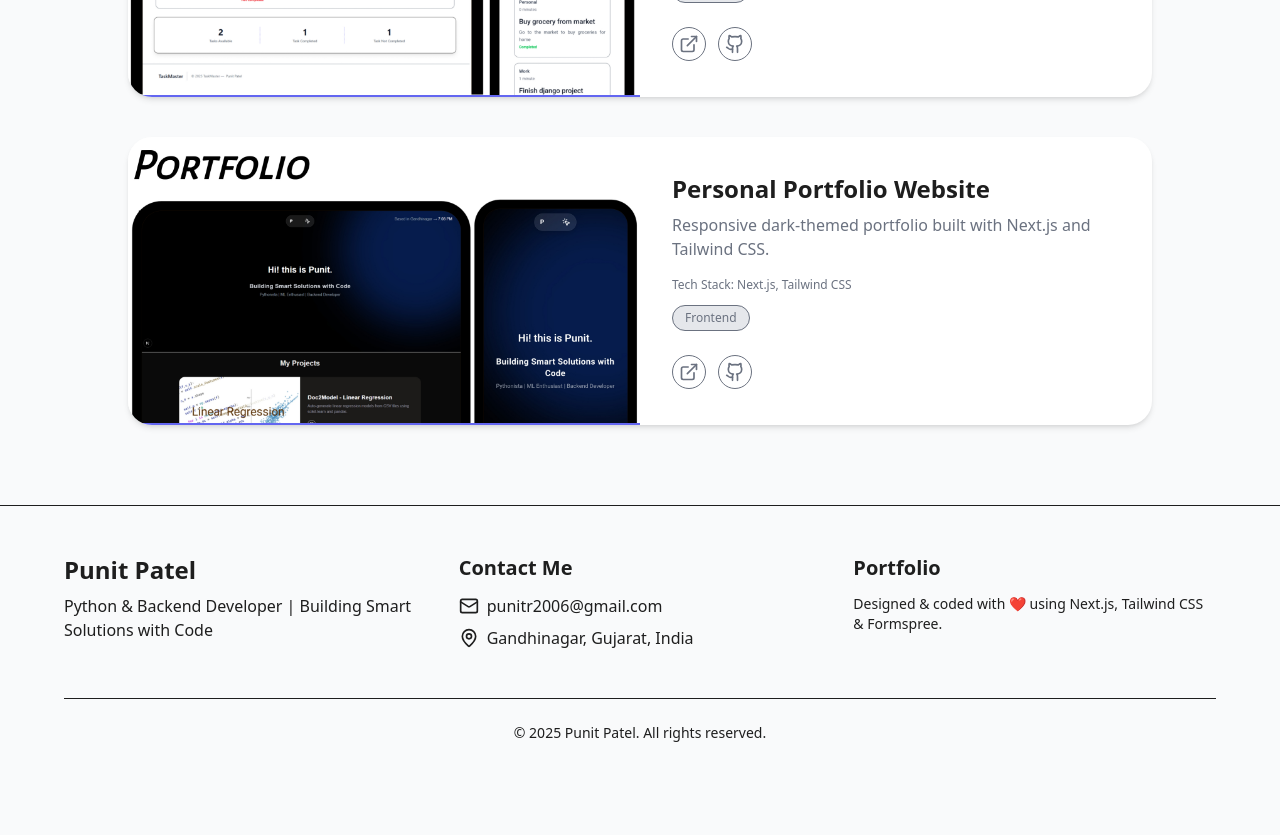
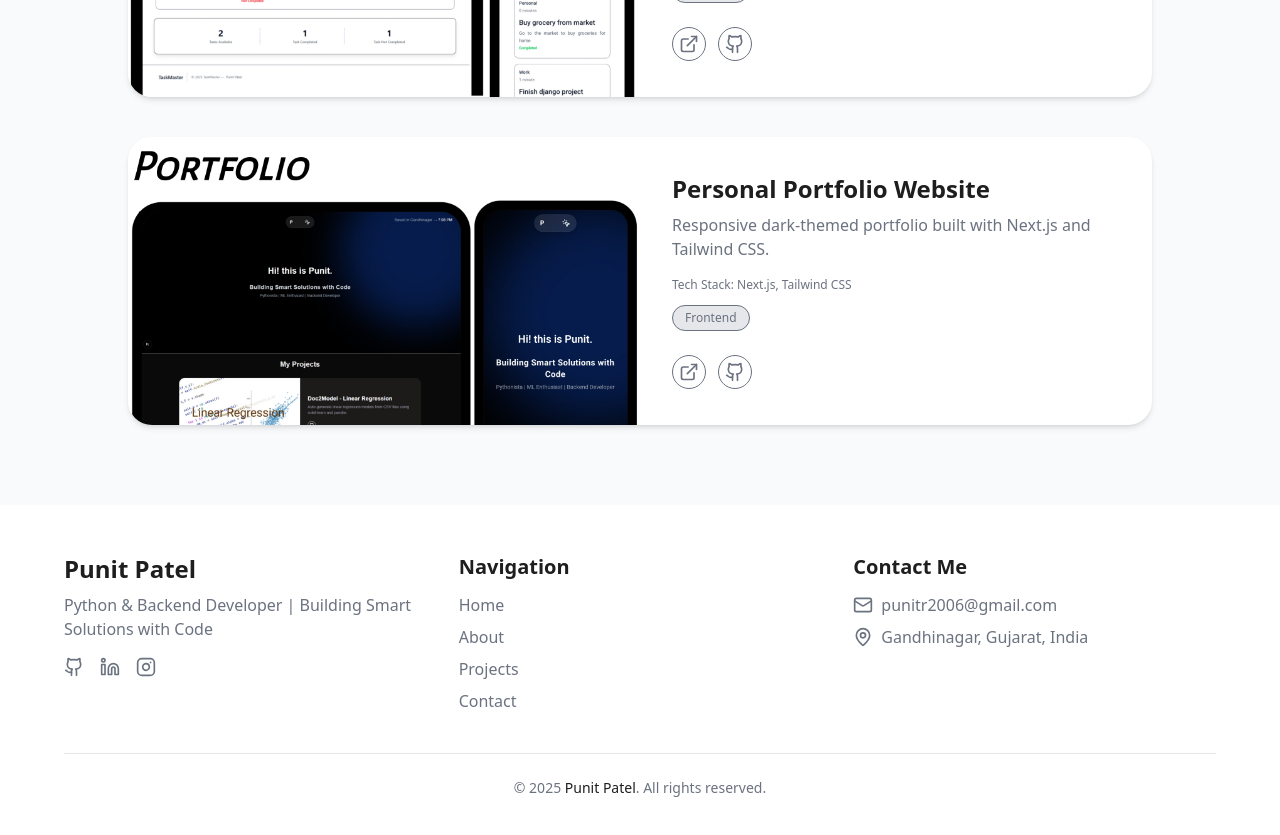
Before and after one commit to punit1703/personal-portfolio, a Next.js app: page / in a window 1280 px wide. Shown: the part 1820-2655 px from the top of the page. Before the commit the page ends 2611 px from the top, so only its background shows below. Built offline with nearby package versions, Linux system fonts and the light colour scheme.

Commit message:
fixed some bugs

```diff
--- a/components/Footer.tsx
+++ b/components/Footer.tsx
@@ -1,50 +1,58 @@
-'use client';
+import { Github, Instagram, Linkedin, Mail, MapPin } from "lucide-react";
+import Link from "next/link";
 
-import Link from "next/link";
-import {
-  Github,
-  Linkedin,
-  Instagram,
-  Mail,
-  MapPin,
-} from "lucide-react";
-
-const Footer = () => {
+export default function Footer() {
   return (
-    <footer className="bg-card text-card-foreground py-12 px-6 border-t border-border">
-      <div className="max-w-6xl mx-auto grid grid-cols-1 md:grid-cols-3 gap-8 pb-10 border-b border-border">
+    <footer className="bg-[var(--card)] text-[var(--card-foreground)] py-12 px-6">
+      <div className="max-w-6xl mx-auto grid grid-cols-1 md:grid-cols-3 gap-8 pb-10 border-b border-[var(--muted)]">
+        {/* Section 1: Brand and Bio */}
         <div>
           <h3 className="text-2xl font-bold">Punit Patel</h3>
-          <p className="text-muted-foreground mt-2 mb-4">
+          <p className="text-[var(--muted-foreground)] mt-2 mb-4">
             Python & Backend Developer | Building Smart Solutions with Code
           </p>
+          <div className="flex gap-4 text-[var(--muted-foreground)]">
+            <a href="https://github.com/punit1703" target="_blank" rel="noopener noreferrer">
+              <Github className="w-5 h-5 hover:text-[var(--foreground)] transition" />
+            </a>
+            <a href="https://www.linkedin.com/in/punit-patel-665ba8358" target="_blank" rel="noopener noreferrer">
+              <Linkedin className="w-5 h-5 hover:text-[var(--foreground)] transition" />
+            </a>
+            <a href="https://instagram.com/punit_1703" target="_blank" rel="noopener noreferrer">
+              <Instagram className="w-5 h-5 hover:text-[var(--foreground)] transition" />
+            </a>
+          </div>
         </div>
 
+        {/* Section 2: Navigation */}
+        <div>
+          <h4 className="text-xl font-semibold mb-3">Navigation</h4>
+          <ul className="space-y-2 text-[var(--muted-foreground)]">
+            <li><Link href="/">Home</Link></li>
+            <li><Link href="/about">About</Link></li>
+            <li><Link href="/projects">Projects</Link></li>
+            <li><Link href="/contact">Contact</Link></li>
+          </ul>
+        </div>
+
+        {/* Section 3: Contact */}
         <div>
           <h4 className="text-xl font-semibold mb-3">Contact Me</h4>
-          <div className="flex items-center text-muted-foreground gap-2 mb-2">
+          <div className="flex items-center gap-2 text-[var(--muted-foreground)] mb-2">
             <Mail className="w-5 h-5" />
             <span>punitr2006@gmail.com</span>
           </div>
-          <div className="flex items-center text-muted-foreground gap-2">
+          <div className="flex items-center gap-2 text-[var(--muted-foreground)]">
             <MapPin className="w-5 h-5" />
             <span>Gandhinagar, Gujarat, India</span>
           </div>
         </div>
-
-        <div>
-          <h4 className="text-xl font-semibold mb-3">Portfolio</h4>
-          <p className="text-muted-foreground text-sm">
-            Designed & coded with ❤️ using Next.js, Tailwind CSS & Formspree.
-          </p>
-        </div>
       </div>
 
-      <div className="text-center pt-6 text-muted-foreground text-sm">
-        © {new Date().getFullYear()} <span className="text-foreground">Punit Patel</span>. All rights reserved.
+      {/* Copyright */}
+      <div className="text-center pt-6 text-[var(--muted-foreground)] text-sm">
+        © {new Date().getFullYear()} <span className="text-[var(--foreground)]">Punit Patel</span>. All rights reserved.
       </div>
     </footer>
   );
-};
-
-export default Footer;
+}
--- a/components/ProjectCard.tsx
+++ b/components/ProjectCard.tsx
@@ -26,7 +26,7 @@ const ProjectCard: React.FC<ProjectCardProps> = ({
       <div className="flex flex-col md:flex-row">
         {/* Image Section */}
         <div className="w-full md:w-1/2">
-          <div className="relative w-full aspect-[16/9] md:h-full border-b-2 border-[var(--primary)]">
+          <div className="relative w-full aspect-[16/9] md:h-full border-b-2 sm:border-0 border-[var(--primary)]">
             <Image
               src={imageUrl}
               alt={title}
```
